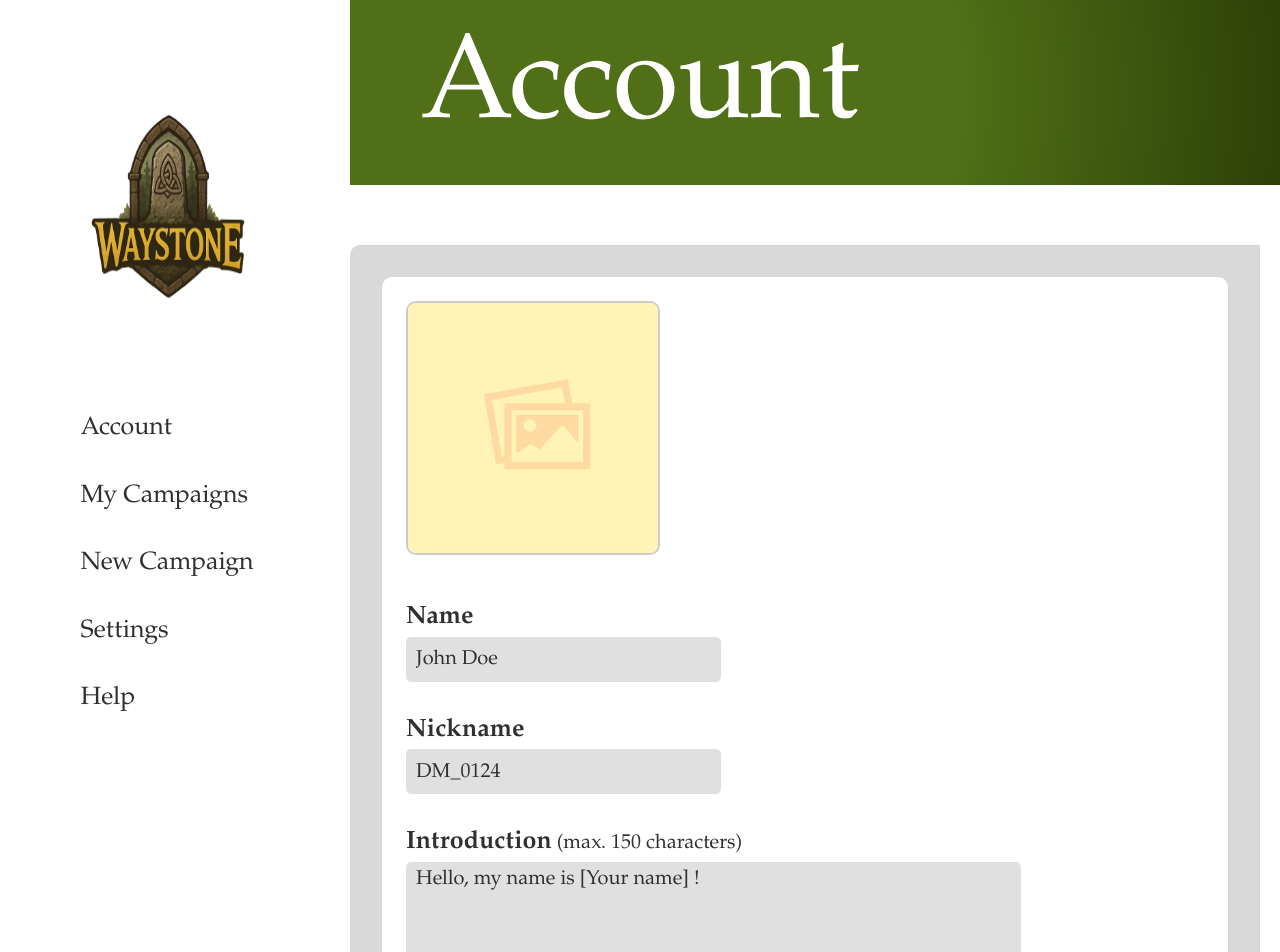
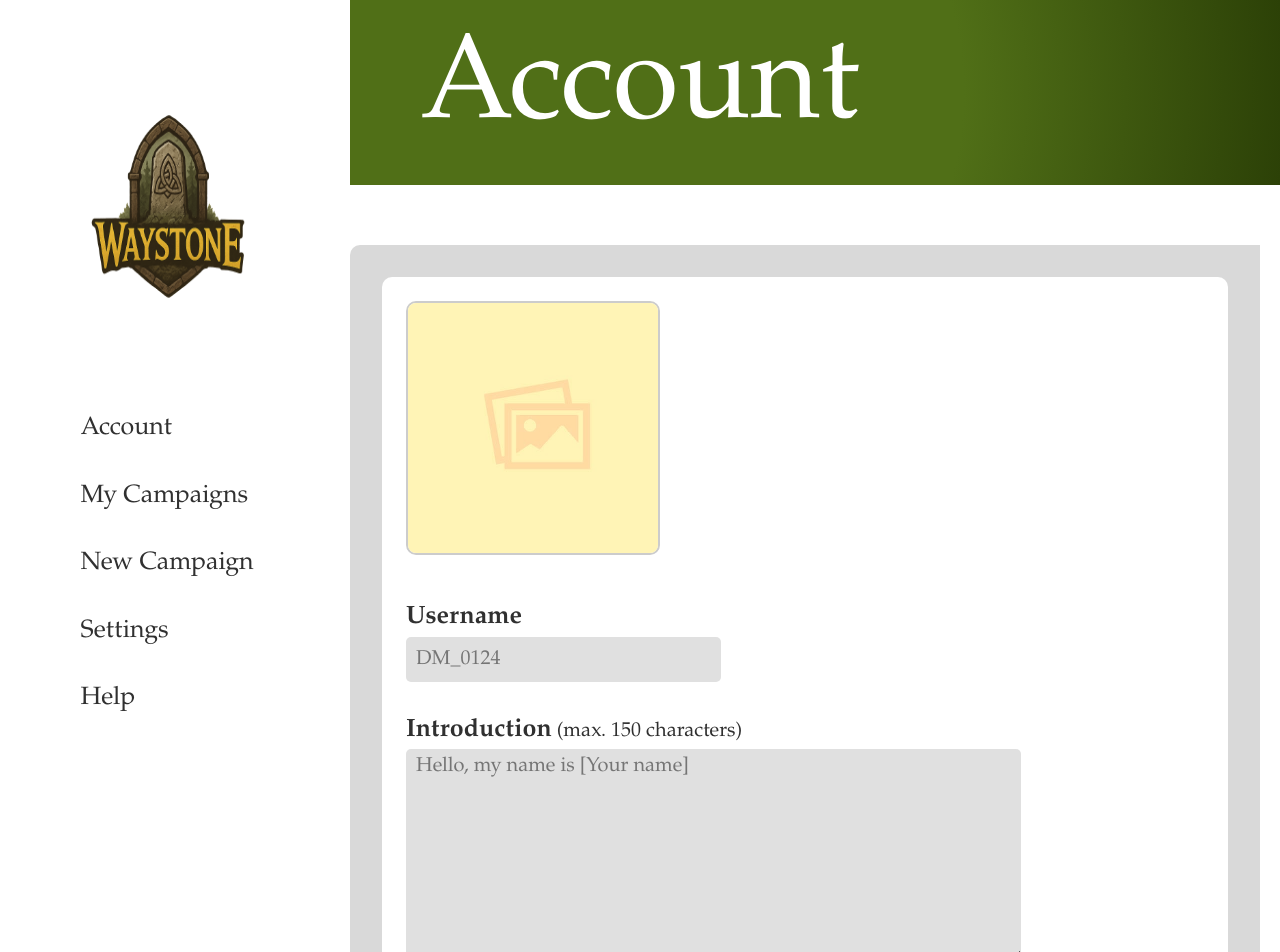
Before and after one commit to WouterOnGithub/Waystone, a React (Vite) app in the folder waystoneProject/: page /user/Account_Page_EDIT in a window 1280 px wide. Shown: the top 952 px of the page. Built offline with nearby package versions, Linux system fonts and the light colour scheme; no server answers.

Commit message:
Update Account_Page_EDIT.jsx

```diff
--- a/waystoneProject/src/pages/Account_Page_EDIT.jsx
+++ b/waystoneProject/src/pages/Account_Page_EDIT.jsx
@@ -66,18 +66,11 @@ function Account_Page_EDIT() {
             </div>
 
             <form className="account-details" id="input-box-gray" onSubmit={handleSave}>
-              <label htmlFor="name">
-                <b>Name</b>
-              </label>
-              <br />
-              <input type="text" id="name" defaultValue="John Doe" />
-              <br />
-              <br />
-              <label htmlFor="nickname">
-                <b>Nickname</b>
+              <label htmlFor="Username">
+                <b>Username</b>
               </label>{" "}
               <br />
-              <input type="text" id="nickname" defaultValue="DM_0124" required />
+              <input type="text" id="nickname" Placeholder="DM_0124" required />
               <br />
               <br />
               <label htmlFor="introduction">
@@ -87,7 +80,7 @@ function Account_Page_EDIT() {
               <textarea
                 name="introduction"
                 id="introduction"
-                defaultValue="Hello, my name is [Your name] !"
+                placeholder="Hello, my name is [Your name] "
                 maxLength="150"
               />
               <br />
```
